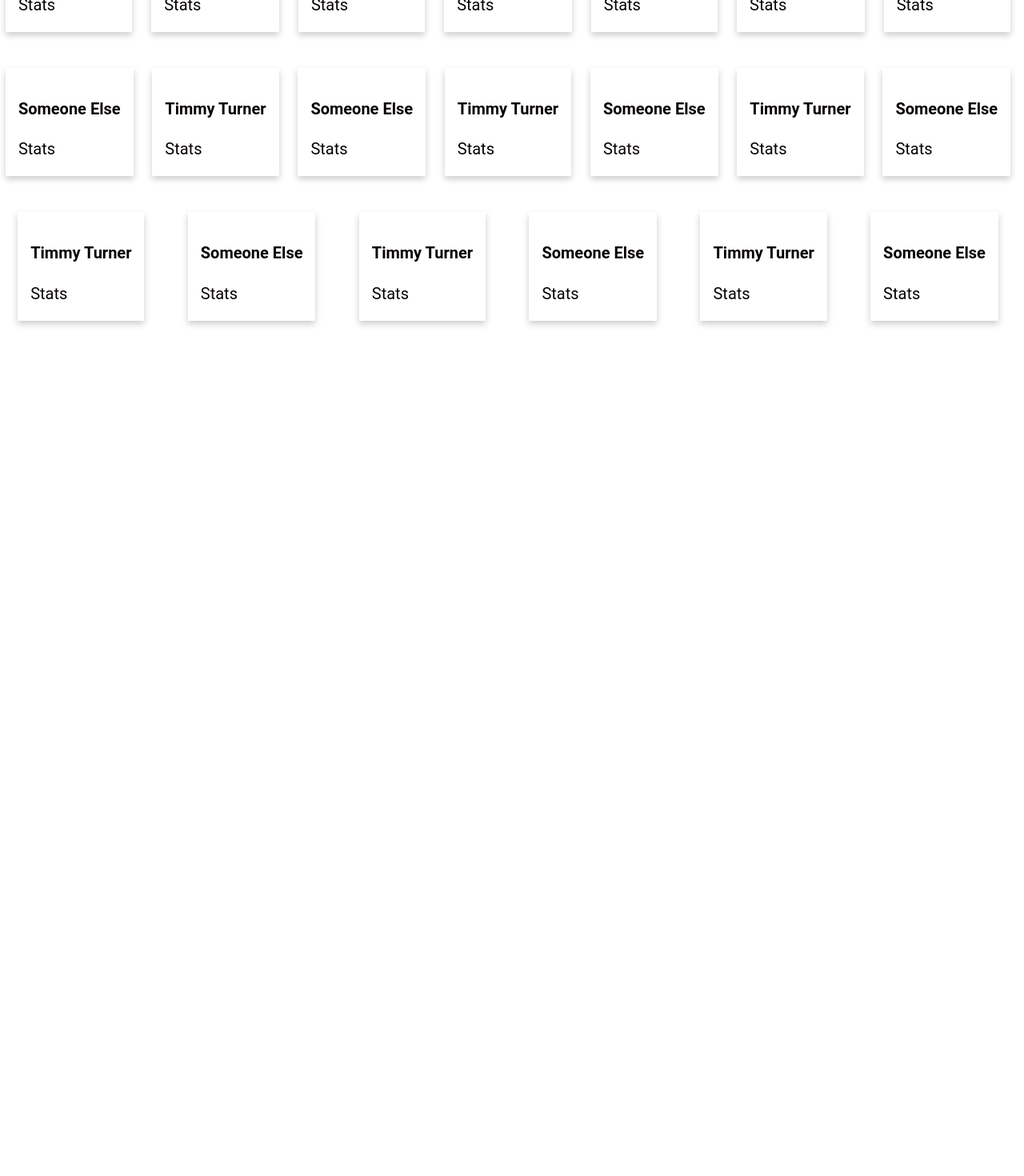
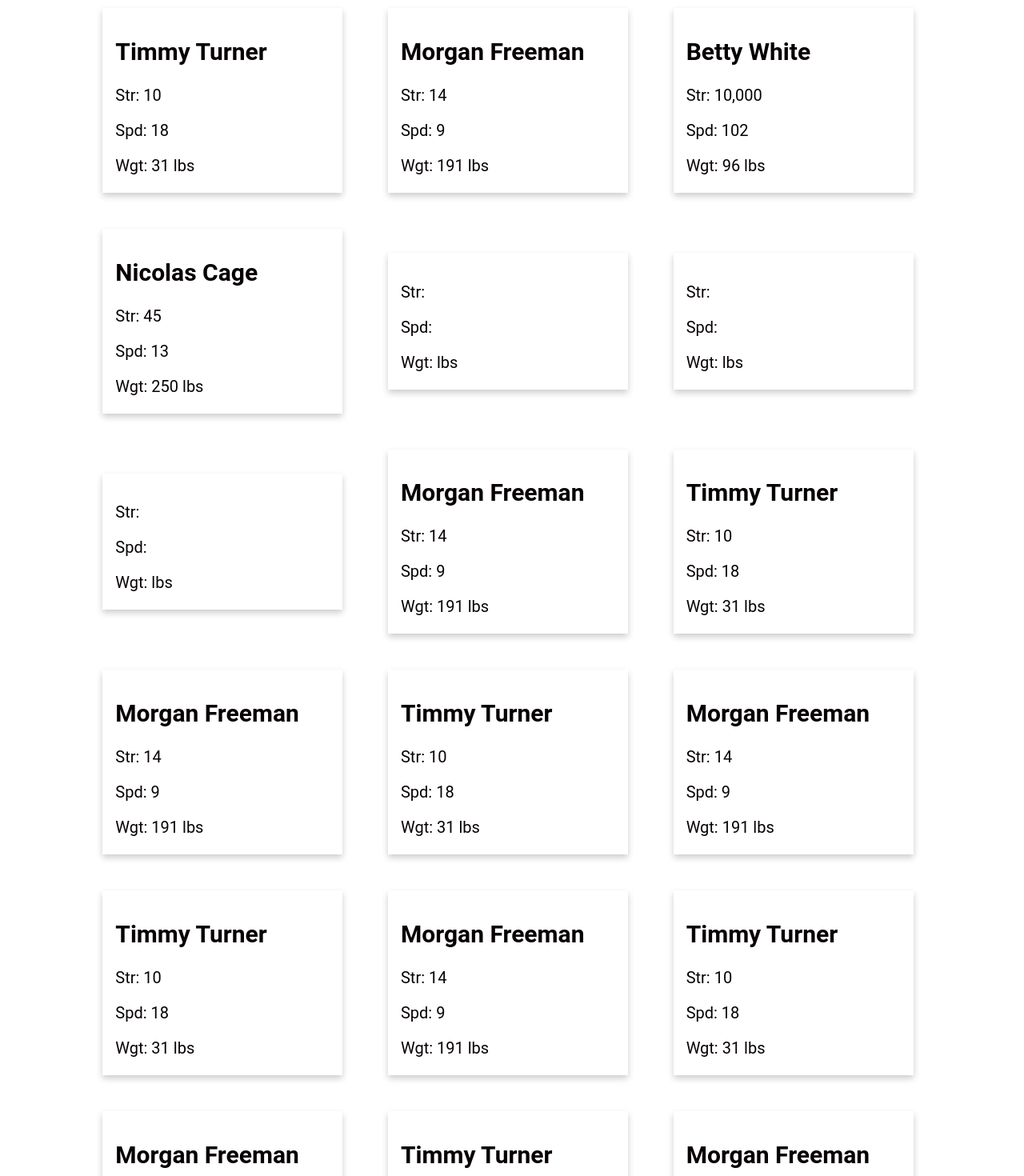
Before and after one commit to fightsite/fightsite1.0, a React (Create React App) app: page / in a window 1280 px wide. Shown: the part 140-1610 px from the top of the page at 80% size. Before the commit the page ends 800 px from the top, so only its background shows below. Built offline with nearby package versions, Linux system fonts and the light colour scheme.

Commit message:
Added more names to cards. Cards now are all the same size.

```diff
--- a/src/components/cards.js
+++ b/src/components/cards.js
@@ -6,141 +6,145 @@ function Cards () {
         <div className="fighter-div">
             <FighterCards
                 fighterName="Timmy Turner"
-                // image="placeholder"
-                // alt="Picture of fighter"
-                quote="Stats"
+                strength="Str: 10"
+                speed="Spd: 18"
+                weight="Wgt: 31 lbs"
                 >
             </FighterCards>
 
             <FighterCards
-                fighterName="Someone Else"
-                quote="Stats"
+                fighterName="Morgan Freeman"
+                strength="Str: 14"
+                speed="Spd: 9"
+                weight="Wgt: 191 lbs"
+                >
+            </FighterCards>
+
+            <FighterCards
+                fighterName="Betty White"
+                strength="Str: 10,000"
+                speed="Spd: 102"
+                weight="Wgt: 96 lbs"
+                >
+            </FighterCards>
+
+            <FighterCards
+                fighterName="Nicolas Cage"
+                strength="Str: 45"
+                speed="Spd: 13"
+                weight="Wgt: 250 lbs"
+                >
+            </FighterCards>
+
+            <FighterCards
+                fighterName=""
+                strength="Str: "
+                speed="Spd: "
+                weight="Wgt:  lbs"
+                >
+            </FighterCards>
+
+            <FighterCards
+                fighterName=""
+                strength="Str: "
+                speed="Spd: "
+                weight="Wgt:  lbs"
+                >
+            </FighterCards>
+
+            <FighterCards
+                fighterName=""
+                strength="Str: "
+                speed="Spd: "
+                weight="Wgt:  lbs"
+                >
+            </FighterCards>
+
+            <FighterCards
+                fighterName="Morgan Freeman"
+                strength="Str: 14"
+                speed="Spd: 9"
+                weight="Wgt: 191 lbs"
                 >
             </FighterCards>
 
             <FighterCards
                 fighterName="Timmy Turner"
-                // image="placeholder"
-                // alt="Picture of fighter"
-                quote="Stats"
+                strength="Str: 10"
+                speed="Spd: 18"
+                weight="Wgt: 31 lbs"
                 >
             </FighterCards>
 
             <FighterCards
-                fighterName="Someone Else"
-                quote="Stats"
+                fighterName="Morgan Freeman"
+                strength="Str: 14"
+                speed="Spd: 9"
+                weight="Wgt: 191 lbs"
                 >
             </FighterCards>
 
             <FighterCards
                 fighterName="Timmy Turner"
-                // image="placeholder"
-                // alt="Picture of fighter"
-                quote="Stats"
+                strength="Str: 10"
+                speed="Spd: 18"
+                weight="Wgt: 31 lbs"
                 >
             </FighterCards>
 
             <FighterCards
-                fighterName="Someone Else"
-                quote="Stats"
+                fighterName="Morgan Freeman"
+                strength="Str: 14"
+                speed="Spd: 9"
+                weight="Wgt: 191 lbs"
                 >
             </FighterCards>
 
             <FighterCards
                 fighterName="Timmy Turner"
-                // image="placeholder"
-                // alt="Picture of fighter"
-                quote="Stats"
+                strength="Str: 10"
+                speed="Spd: 18"
+                weight="Wgt: 31 lbs"
                 >
             </FighterCards>
 
             <FighterCards
-                fighterName="Someone Else"
-                quote="Stats"
+                fighterName="Morgan Freeman"
+                strength="Str: 14"
+                speed="Spd: 9"
+                weight="Wgt: 191 lbs"
                 >
             </FighterCards>
 
             <FighterCards
                 fighterName="Timmy Turner"
-                // image="placeholder"
-                // alt="Picture of fighter"
-                quote="Stats"
+                strength="Str: 10"
+                speed="Spd: 18"
+                weight="Wgt: 31 lbs"
                 >
             </FighterCards>
 
             <FighterCards
-                fighterName="Someone Else"
-                quote="Stats"
+                fighterName="Morgan Freeman"
+                strength="Str: 14"
+                speed="Spd: 9"
+                weight="Wgt: 191 lbs"
                 >
             </FighterCards>
 
             <FighterCards
                 fighterName="Timmy Turner"
-                // image="placeholder"
-                // alt="Picture of fighter"
-                quote="Stats"
+                strength="Str: 10"
+                speed="Spd: 18"
+                weight="Wgt: 31 lbs"
                 >
             </FighterCards>
 
             <FighterCards
-                fighterName="Someone Else"
-                quote="Stats"
-                >
-            </FighterCards>
-
-            <FighterCards
-                fighterName="Timmy Turner"
-                // image="placeholder"
-                // alt="Picture of fighter"
-                quote="Stats"
-                >
-            </FighterCards>
-
-            <FighterCards
-                fighterName="Someone Else"
-                quote="Stats"
-                >
-            </FighterCards>
-
-            <FighterCards
-                fighterName="Timmy Turner"
-                // image="placeholder"
-                // alt="Picture of fighter"
-                quote="Stats"
-                >
-            </FighterCards>
-
-            <FighterCards
-                fighterName="Someone Else"
-                quote="Stats"
-                >
-            </FighterCards>
-
-            <FighterCards
-                fighterName="Timmy Turner"
-                // image="placeholder"
-                // alt="Picture of fighter"
-                quote="Stats"
-                >
-            </FighterCards>
-
-            <FighterCards
-                fighterName="Someone Else"
-                quote="Stats"
-                >
-            </FighterCards>
-
-            <FighterCards
-                fighterName="Timmy Turner"
-                // image="placeholder"
-                // alt="Picture of fighter"
-                quote="Stats"
-                >
-            </FighterCards>
-
-            <FighterCards
-                fighterName="Someone Else"
-                quote="Stats"
+                fighterName="Morgan Freeman"
+                strength="Str: 14"
+                speed="Spd: 9"
+                weight="Wgt: 191 lbs"
                 >
             </FighterCards>
         </div>
--- a/src/components/fightercards.js
+++ b/src/components/fightercards.js
@@ -11,10 +11,12 @@ function fighterCards( props ) {
 
         <div className="card-parent-div">
             <div className="card">
-                {/* <img src="img_avatar.png" alt="Avatar" style="width:100%"></img> */}
                 <div className="container">
-                    <h4><b>{ props.fighterName }</b></h4>
-                    <p>{ props.quote }</p>
+                    {/* Name and stats of fighter on card */}
+                    <h2><b>{ props.fighterName }</b></h2>
+                    <p>{ props.strength }</p>
+                    <p>{ props.speed }</p>
+                    <p>{ props.weight }</p>
                 </div>
             </div>
         </div>
--- a/src/index.css
+++ b/src/index.css
@@ -19,6 +19,8 @@ code {
   /* Add shadows to create the "card" effect */
   box-shadow: 0 4px 8px 0 rgba(0,0,0,0.2);
   transition: 0.3s;
+  /* makes sure the cards stay the same shape with longer names */
+  width: 300px;
 }
 
 /* On mouse-over, add a deeper shadow */
@@ -49,6 +51,7 @@ code {
 }
 
 .fighter-div {
+  margin: 105px;
   display: flex;
   flex-wrap: wrap;
   justify-content: space-around;
```
